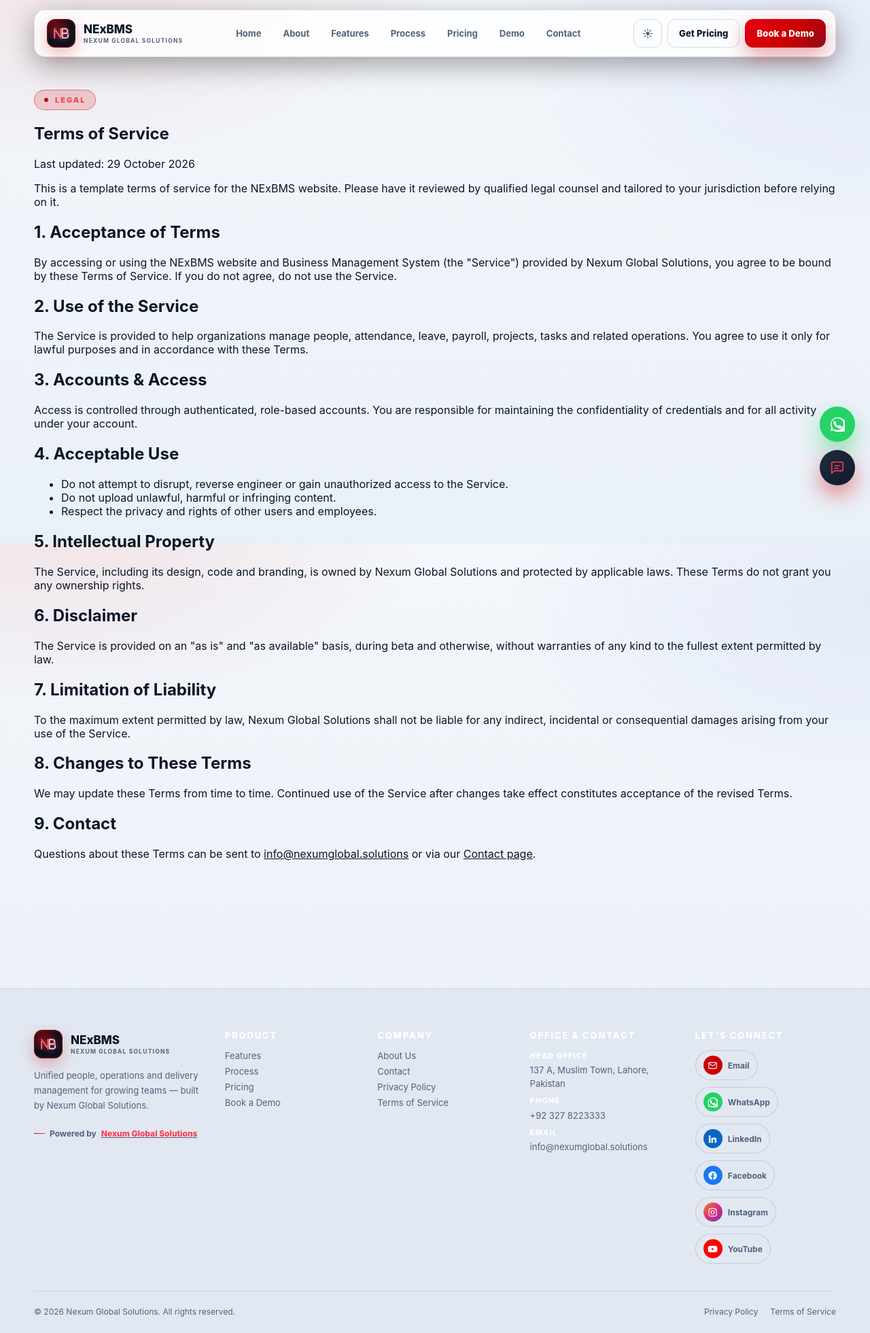
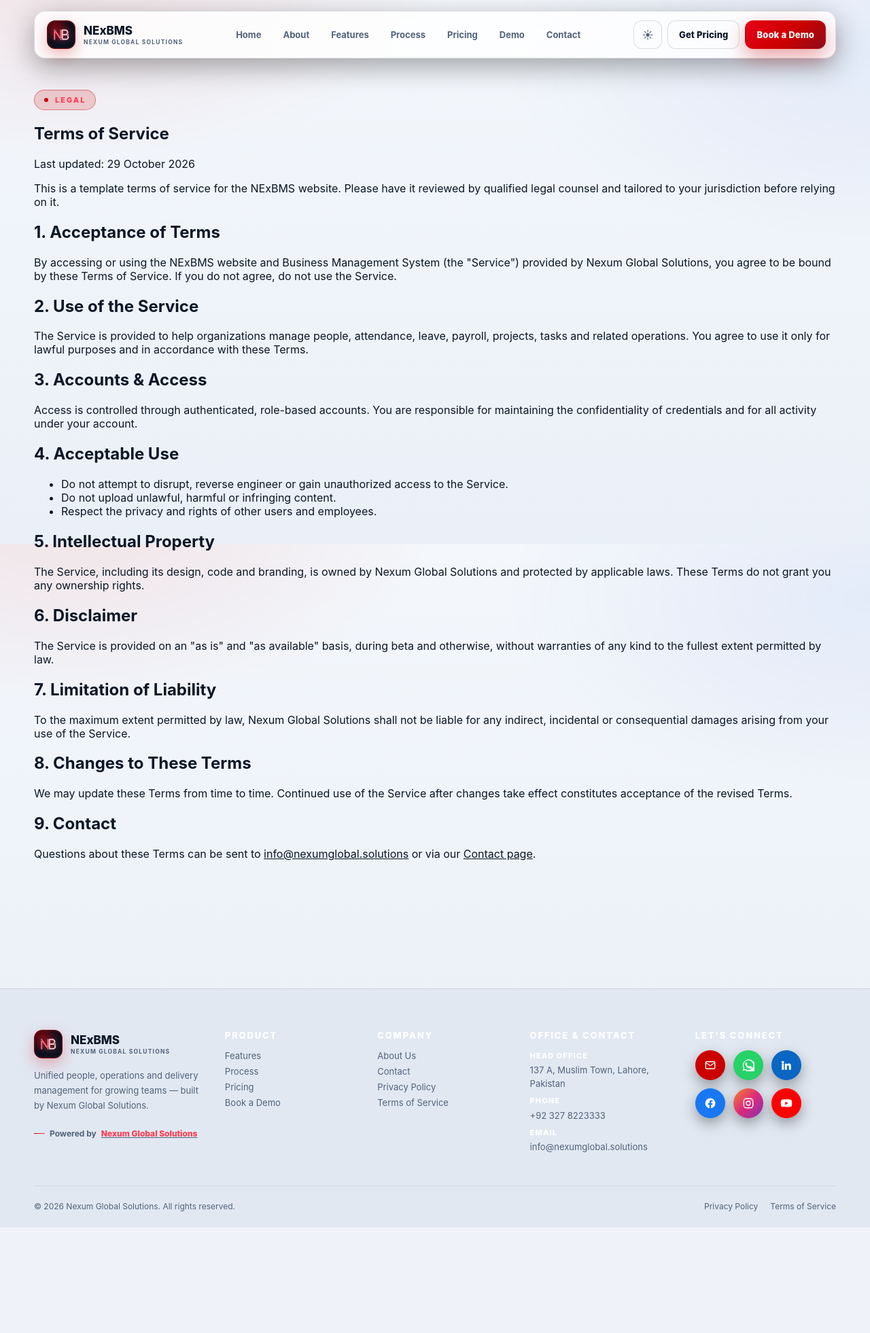
Before and after one commit to UmnaZainab/BMS-Landing-Page, a PHP site: page /terms.html in a window 1280 px wide. Shown: the whole page at 68% size. After the commit the page ends 1806 px from the top, so only its background shows below. Run offline with PHP 8.4, Linux system fonts and the light colour scheme.

Commit message:
pin navbar, trim floating actions, tidy footer socials
Lock the glass navbar at top:16px z-index:1000 and drop the
scroll-direction auto-hide so it stays visible at all times. Strip the
WhatsApp and Calendly FAB buttons so only the red scroll-to-top remains.
Rebuild the "Let's Connect" footer socials as an icon-only 3x2 grid of
44px circular tiles with title and aria-label for accessibility.

Co-Authored-By: Claude Opus 4.7 <noreply@anthropic.com>

```diff
--- a/common.js
+++ b/common.js
@@ -68,12 +68,12 @@
           <div class="foot-social">
             <h4>Let's Connect</h4>
             <div class="foot-social-links">
-              <a class="soc" data-net="email" href="mailto:info@nexumglobal.solutions" aria-label="Email"><span class="soc-ic"><svg viewBox="0 0 24 24" fill="none" stroke="currentColor" stroke-width="1.8" stroke-linecap="round" stroke-linejoin="round"><rect x="3" y="5" width="18" height="14" rx="2"/><path d="m3 7 9 6 9-6"/></svg></span>Email</a>
-              <a class="soc" data-net="whatsapp" href="https://wa.me/923278223333" target="_blank" rel="noopener noreferrer" aria-label="WhatsApp"><span class="soc-ic"><svg viewBox="0 0 24 24" fill="currentColor" aria-hidden="true"><path d="M20.5 3.5A11.9 11.9 0 0 0 2.3 18L1 23l5.2-1.3A11.9 11.9 0 1 0 20.5 3.5Zm-8.5 18a9.5 9.5 0 0 1-4.9-1.4l-.3-.2-3.1.8.8-3-.2-.3A9.5 9.5 0 1 1 12 21.5Zm5.4-7.1c-.3-.2-1.7-.8-2-.9s-.5-.2-.7.2-.8.9-1 1.1-.4.2-.7 0a7.7 7.7 0 0 1-3.8-3.3c-.3-.5.3-.5.8-1.5.1-.2 0-.4 0-.5s-.7-1.7-1-2.3-.5-.5-.7-.5h-.6a1.2 1.2 0 0 0-.9.4 3.6 3.6 0 0 0-1.1 2.7c0 1.6 1.2 3.2 1.4 3.4s2.3 3.5 5.6 4.9a19 19 0 0 0 1.9.7 4.5 4.5 0 0 0 2 .1 3.3 3.3 0 0 0 2.2-1.5 2.7 2.7 0 0 0 .2-1.5c-.1-.1-.3-.2-.6-.3Z"/></svg></span>WhatsApp</a>
-              <a class="soc" data-net="linkedin" href="https://www.linkedin.com/company/nexum-global-solutions/" target="_blank" rel="noopener noreferrer" aria-label="LinkedIn"><span class="soc-ic"><svg viewBox="0 0 24 24" fill="currentColor" aria-hidden="true"><path d="M4.98 3.5a2.5 2.5 0 1 1 0 5 2.5 2.5 0 0 1 0-5ZM3 9h4v12H3zM9 9h3.8v1.7h.05c.53-1 1.82-2.05 3.75-2.05 4 0 4.4 2.63 4.4 6.05V21h-4v-5.6c0-1.33-.02-3.05-1.86-3.05-1.86 0-2.14 1.45-2.14 2.95V21H9z"/></svg></span>LinkedIn</a>
-              <a class="soc" data-net="facebook" href="https://www.facebook.com/nexumglobalsolutions/" target="_blank" rel="noopener noreferrer" aria-label="Facebook"><span class="soc-ic"><svg viewBox="0 0 24 24" fill="currentColor" aria-hidden="true"><path d="M22 12a10 10 0 1 0-11.56 9.88v-6.99H7.9V12h2.54V9.8c0-2.5 1.5-3.9 3.77-3.9 1.1 0 2.24.2 2.24.2v2.46H15.2c-1.24 0-1.63.77-1.63 1.56V12h2.78l-.44 2.89h-2.34v6.99A10 10 0 0 0 22 12Z"/></svg></span>Facebook</a>
-              <a class="soc" data-net="instagram" href="https://www.instagram.com/nexumglobalsolutions/" target="_blank" rel="noopener noreferrer" aria-label="Instagram"><span class="soc-ic"><svg viewBox="0 0 24 24" fill="none" stroke="currentColor" stroke-width="1.8" aria-hidden="true"><rect x="3" y="3" width="18" height="18" rx="5"/><circle cx="12" cy="12" r="4"/><circle cx="17.3" cy="6.7" r="1" fill="currentColor" stroke="none"/></svg></span>Instagram</a>
-              <a class="soc" data-net="youtube" href="https://www.youtube.com/@NexumGlobalSolutions" target="_blank" rel="noopener noreferrer" aria-label="YouTube"><span class="soc-ic"><svg viewBox="0 0 24 24" fill="currentColor" aria-hidden="true"><path d="M23 12s0-3.4-.44-5.04a3 3 0 0 0-2.12-2.12C18.86 4.4 12 4.4 12 4.4s-6.86 0-8.44.44a3 3 0 0 0-2.12 2.12C1 8.6 1 12 1 12s0 3.4.44 5.04a3 3 0 0 0 2.12 2.12c1.58.44 8.44.44 8.44.44s6.86 0 8.44-.44a3 3 0 0 0 2.12-2.12C23 15.4 23 12 23 12Zm-13.2 3.2V8.8l5.7 3.2-5.7 3.2Z"/></svg></span>YouTube</a>
+              <a class="soc" data-net="email" href="mailto:info@nexumglobal.solutions" title="Email" aria-label="Email"><svg viewBox="0 0 24 24" fill="none" stroke="currentColor" stroke-width="1.8" stroke-linecap="round" stroke-linejoin="round" aria-hidden="true"><rect x="3" y="5" width="18" height="14" rx="2"/><path d="m3 7 9 6 9-6"/></svg></a>
+              <a class="soc" data-net="whatsapp" href="https://wa.me/923278223333" target="_blank" rel="noopener noreferrer" title="WhatsApp" aria-label="WhatsApp"><svg viewBox="0 0 24 24" fill="currentColor" aria-hidden="true"><path d="M20.5 3.5A11.9 11.9 0 0 0 2.3 18L1 23l5.2-1.3A11.9 11.9 0 1 0 20.5 3.5Zm-8.5 18a9.5 9.5 0 0 1-4.9-1.4l-.3-.2-3.1.8.8-3-.2-.3A9.5 9.5 0 1 1 12 21.5Zm5.4-7.1c-.3-.2-1.7-.8-2-.9s-.5-.2-.7.2-.8.9-1 1.1-.4.2-.7 0a7.7 7.7 0 0 1-3.8-3.3c-.3-.5.3-.5.8-1.5.1-.2 0-.4 0-.5s-.7-1.7-1-2.3-.5-.5-.7-.5h-.6a1.2 1.2 0 0 0-.9.4 3.6 3.6 0 0 0-1.1 2.7c0 1.6 1.2 3.2 1.4 3.4s2.3 3.5 5.6 4.9a19 19 0 0 0 1.9.7 4.5 4.5 0 0 0 2 .1 3.3 3.3 0 0 0 2.2-1.5 2.7 2.7 0 0 0 .2-1.5c-.1-.1-.3-.2-.6-.3Z"/></svg></a>
+              <a class="soc" data-net="linkedin" href="https://www.linkedin.com/company/nexum-global-solutions/" target="_blank" rel="noopener noreferrer" title="LinkedIn" aria-label="LinkedIn"><svg viewBox="0 0 24 24" fill="currentColor" aria-hidden="true"><path d="M4.98 3.5a2.5 2.5 0 1 1 0 5 2.5 2.5 0 0 1 0-5ZM3 9h4v12H3zM9 9h3.8v1.7h.05c.53-1 1.82-2.05 3.75-2.05 4 0 4.4 2.63 4.4 6.05V21h-4v-5.6c0-1.33-.02-3.05-1.86-3.05-1.86 0-2.14 1.45-2.14 2.95V21H9z"/></svg></a>
+              <a class="soc" data-net="facebook" href="https://www.facebook.com/nexumglobalsolutions/" target="_blank" rel="noopener noreferrer" title="Facebook" aria-label="Facebook"><svg viewBox="0 0 24 24" fill="currentColor" aria-hidden="true"><path d="M22 12a10 10 0 1 0-11.56 9.88v-6.99H7.9V12h2.54V9.8c0-2.5 1.5-3.9 3.77-3.9 1.1 0 2.24.2 2.24.2v2.46H15.2c-1.24 0-1.63.77-1.63 1.56V12h2.78l-.44 2.89h-2.34v6.99A10 10 0 0 0 22 12Z"/></svg></a>
+              <a class="soc" data-net="instagram" href="https://www.instagram.com/nexumglobalsolutions/" target="_blank" rel="noopener noreferrer" title="Instagram" aria-label="Instagram"><svg viewBox="0 0 24 24" fill="none" stroke="currentColor" stroke-width="1.8" aria-hidden="true"><rect x="3" y="3" width="18" height="18" rx="5"/><circle cx="12" cy="12" r="4"/><circle cx="17.3" cy="6.7" r="1" fill="currentColor" stroke="none"/></svg></a>
+              <a class="soc" data-net="youtube" href="https://www.youtube.com/@NexumGlobalSolutions" target="_blank" rel="noopener noreferrer" title="YouTube" aria-label="YouTube"><svg viewBox="0 0 24 24" fill="currentColor" aria-hidden="true"><path d="M23 12s0-3.4-.44-5.04a3 3 0 0 0-2.12-2.12C18.86 4.4 12 4.4 12 4.4s-6.86 0-8.44.44a3 3 0 0 0-2.12 2.12C1 8.6 1 12 1 12s0 3.4.44 5.04a3 3 0 0 0 2.12 2.12c1.58.44 8.44.44 8.44.44s6.86 0 8.44-.44a3 3 0 0 0 2.12-2.12C23 15.4 23 12 23 12Zm-13.2 3.2V8.8l5.7 3.2-5.7 3.2Z"/></svg></a>
             </div>
           </div>
         </div>
@@ -181,15 +181,6 @@
   }), { threshold: .6 }) : null;
   $$('[data-to]').forEach(el => countIO ? countIO.observe(el) : el.textContent = (+el.dataset.to).toFixed(+(el.dataset.dec || 0)));
 
-  /* ---------- Auto-hide nav on scroll ---------- */
-  const nav = $('.nav');
-  let lastY = window.scrollY;
-  window.addEventListener('scroll', () => {
-    const y = window.scrollY;
-    if (nav) nav.classList.toggle('hide', y > lastY && y > 260 && !$('#navLinks.open'));
-    lastY = y;
-  }, { passive: true });
-
   /* ---------- Hero flip word ---------- */
   const flip = document.getElementById('flipWord');
   if (flip) {
@@ -238,16 +229,10 @@
     }
   } catch (e) { /* non-critical */ }
 
-  /* ---------- Floating actions (back-to-top, quick chat, quick demo) ---------- */
+  /* ---------- Floating action — scroll-to-top only ---------- */
   const fab = document.createElement('div');
   fab.className = 'fab-stack';
   fab.innerHTML = `
-    <button class="fab whatsapp" type="button" aria-label="Chat on WhatsApp" title="Chat on WhatsApp" onclick="window.open('https://wa.me/923278223333','_blank','noopener')">
-      <svg viewBox="0 0 24 24" fill="currentColor" aria-hidden="true"><path d="M20.5 3.5A11.9 11.9 0 0 0 2.3 18L1 23l5.2-1.3A11.9 11.9 0 1 0 20.5 3.5Zm-8.5 18a9.5 9.5 0 0 1-4.9-1.4l-.3-.2-3.1.8.8-3-.2-.3A9.5 9.5 0 1 1 12 21.5Zm5.4-7.1c-.3-.2-1.7-.8-2-.9s-.5-.2-.7.2-.8.9-1 1.1-.4.2-.7 0a7.7 7.7 0 0 1-3.8-3.3c-.3-.5.3-.5.8-1.5.1-.2 0-.4 0-.5s-.7-1.7-1-2.3-.5-.5-.7-.5h-.6a1.2 1.2 0 0 0-.9.4 3.6 3.6 0 0 0-1.1 2.7c0 1.6 1.2 3.2 1.4 3.4s2.3 3.5 5.6 4.9a19 19 0 0 0 1.9.7 4.5 4.5 0 0 0 2 .1 3.3 3.3 0 0 0 2.2-1.5 2.7 2.7 0 0 0 .2-1.5c-.1-.1-.3-.2-.6-.3Z"/></svg>
-    </button>
-    <button class="fab chat" type="button" data-calendly aria-label="Quick demo" title="Book a quick demo">
-      <svg viewBox="0 0 24 24" fill="none" stroke="currentColor" stroke-width="1.8" stroke-linecap="round" stroke-linejoin="round" aria-hidden="true"><path d="M21 15a2 2 0 0 1-2 2H7l-4 4V5a2 2 0 0 1 2-2h14a2 2 0 0 1 2 2Z"/><path d="M8 9h8M8 13h5"/></svg>
-    </button>
     <button class="fab" type="button" id="toTop" aria-label="Back to top" title="Back to top">
       <svg viewBox="0 0 24 24" fill="none" stroke="currentColor" stroke-width="2.2" stroke-linecap="round" stroke-linejoin="round"><path d="M12 19V5M6 11l6-6 6 6"/></svg>
     </button>`;
--- a/style.css
+++ b/style.css
@@ -83,17 +83,16 @@ img{max-width:100%;display:block}
 .btn-outline:hover{background:color-mix(in srgb,var(--primary) 10%,transparent)}
 .btn-dark{background:var(--surface-2);border-color:var(--line);color:var(--ink)}
 
-/* ---------- Header / sticky glass navbar ---------- */
-header{position:fixed;top:0;left:0;right:0;z-index:60;padding:14px 0;pointer-events:none}
+/* ---------- Header / fixed glass navbar ---------- */
+header{position:fixed;top:16px;left:0;right:0;z-index:1000;padding:0;pointer-events:none}
 .nav{
   pointer-events:auto;position:relative;display:flex;align-items:center;gap:10px;
   height:70px;padding:0 14px 0 18px;border-radius:16px;
   background:var(--nav);border:1px solid var(--line-2);
   backdrop-filter:blur(18px);-webkit-backdrop-filter:blur(18px);
   box-shadow:0 12px 40px rgba(0,0,0,.35);
-  transition:transform .4s var(--ease),box-shadow .4s var(--ease);
+  transition:box-shadow .4s var(--ease);
 }
-.nav.hide{transform:translateY(-140%)}
 .brand{display:flex;align-items:center;gap:12px;text-decoration:none;color:var(--ink);white-space:nowrap}
 .brand .logo{
   position:relative;width:42px;height:42px;display:grid;place-items:center;flex:0 0 auto;
@@ -491,21 +490,21 @@ footer{position:relative;margin-top:60px;background:var(--bg-2);border-top:1px s
 .foot-office p span{display:block;color:#fff;font-size:11px;letter-spacing:.1em;text-transform:uppercase;font-weight:800;margin-bottom:2px}
 .foot-office a{color:var(--muted);text-decoration:none}
 .foot-office a:hover{color:var(--primary-2)}
-.foot-social-links{display:flex;flex-wrap:wrap;gap:10px}
+.foot-social-links{display:grid;grid-template-columns:repeat(3,44px);gap:12px}
 .soc{
-  display:inline-flex;align-items:center;gap:8px;padding:7px 11px;border-radius:999px;
-  background:rgba(255,255,255,.04);border:1px solid var(--line-2);color:var(--muted);text-decoration:none;font-size:12px;font-weight:700;
-  transition:transform .25s var(--ease),border-color .25s var(--ease),color .25s var(--ease),background .25s var(--ease);
+  width:44px;height:44px;border-radius:50%;display:grid;place-items:center;
+  color:#fff;text-decoration:none;
+  box-shadow:0 8px 20px rgba(0,0,0,.35);
+  transition:transform .25s var(--ease),box-shadow .25s var(--ease),filter .25s var(--ease);
 }
-.soc:hover{transform:translateY(-2px);color:#fff}
-.soc-ic{width:28px;height:28px;border-radius:50%;display:grid;place-items:center}
-.soc-ic svg{width:15px;height:15px}
-.soc[data-net="linkedin"] .soc-ic{background:#0A66C2;color:#fff}
-.soc[data-net="facebook"] .soc-ic{background:#1877F2;color:#fff}
-.soc[data-net="instagram"] .soc-ic{background:linear-gradient(135deg,#F58529,#DD2A7B,#8134AF);color:#fff}
-.soc[data-net="youtube"] .soc-ic{background:#FF0000;color:#fff}
-.soc[data-net="email"] .soc-ic{background:#CC0000;color:#fff}
-.soc[data-net="whatsapp"] .soc-ic{background:#25D366;color:#fff}
+.soc:hover{transform:translateY(-3px);box-shadow:0 14px 28px rgba(0,0,0,.45);filter:brightness(1.08)}
+.soc svg{width:18px;height:18px}
+.soc[data-net="email"]{background:#CC0000}
+.soc[data-net="whatsapp"]{background:#25D366}
+.soc[data-net="linkedin"]{background:#0A66C2}
+.soc[data-net="facebook"]{background:#1877F2}
+.soc[data-net="instagram"]{background:linear-gradient(135deg,#F58529,#DD2A7B,#8134AF)}
+.soc[data-net="youtube"]{background:#FF0000}
 .footer-legal-row{
   display:flex;justify-content:space-between;align-items:center;gap:20px;
   margin-top:40px;padding:22px 0 0;border-top:1px solid var(--line);
@@ -515,7 +514,7 @@ footer{position:relative;margin-top:60px;background:var(--bg-2);border-top:1px s
 .footer-legal-links a{color:var(--muted);text-decoration:none}
 .footer-legal-links a:hover{color:var(--primary-2)}
 
-/* ---------- Floating actions (bottom right) ---------- */
+/* ---------- Floating action (bottom right) — scroll-to-top only ---------- */
 .fab-stack{position:fixed;right:22px;bottom:22px;z-index:55;display:flex;flex-direction:column;gap:12px;align-items:flex-end}
 .fab{
   width:52px;height:52px;border-radius:50%;display:grid;place-items:center;border:0;cursor:pointer;
@@ -524,8 +523,6 @@ footer{position:relative;margin-top:60px;background:var(--bg-2);border-top:1px s
 }
 .fab:hover{transform:translateY(-3px);box-shadow:0 18px 42px rgba(204,0,0,.6)}
 .fab svg{width:22px;height:22px}
-.fab.chat{background:linear-gradient(135deg,#1F2B40,#0E1C2D);border:1px solid var(--line-2);color:var(--primary-2)}
-.fab.whatsapp{background:#25D366;box-shadow:0 14px 32px rgba(37,211,102,.5)}
 #toTop{opacity:0;pointer-events:none;transform:translateY(10px)}
 #toTop.show{opacity:1;pointer-events:auto;transform:translateY(0)}
 
```
